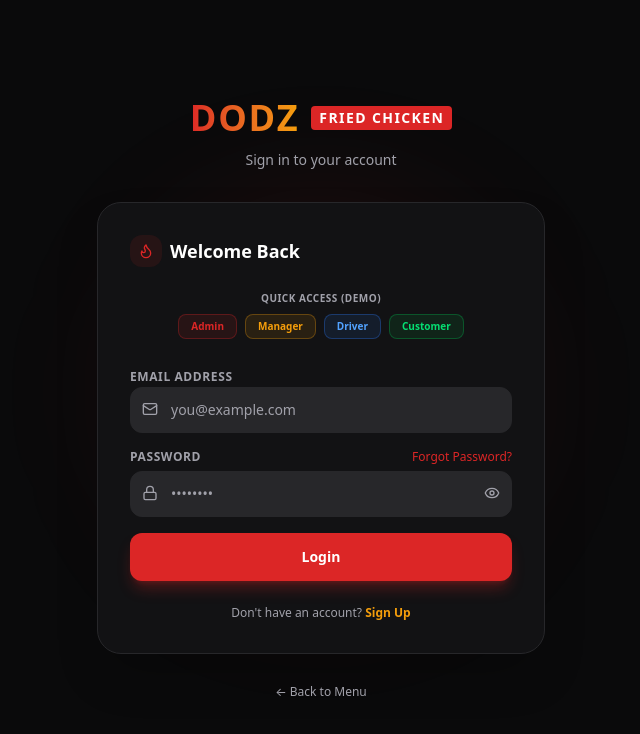
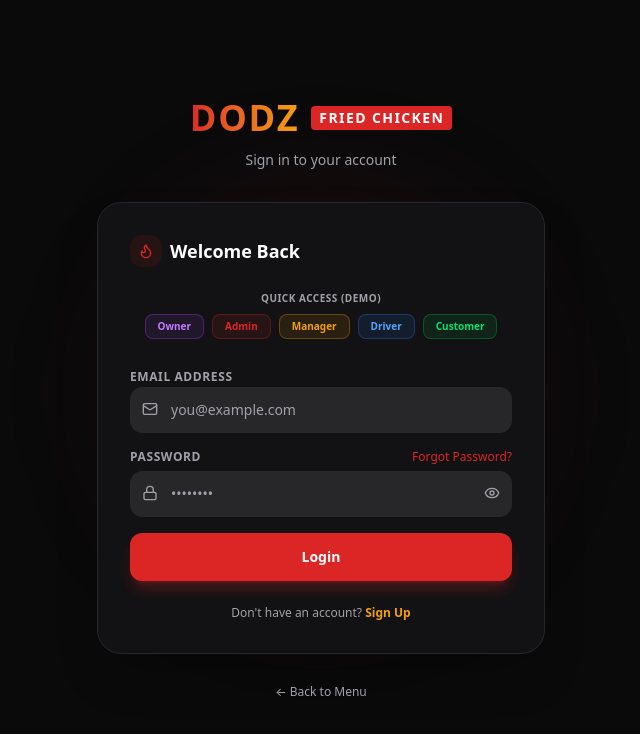
Before and after one commit to marks7924/dodz2, a Next.js app: page /auth/login in a window 1280 px wide. Shown: the top 734 px of the page, without its empty margins (319-959 px from the left). Built offline with nearby package versions, Linux system fonts and the light colour scheme; no server answers.

Commit message:
feat: restrict coupons to owner/admin and add owner quick access account

```diff
--- a/src/app/admin/page.tsx
+++ b/src/app/admin/page.tsx
@@ -373,6 +373,7 @@ export default function AdminDashboardPage() {
                   >
                     {locale === 'en' ? 'Menu' : 'المنيو'}
                   </button>
+                  {['OWNER', 'ADMIN'].includes(role || '') && (
                     <button
                       onClick={() => setActiveTab('COUPONS')}
                       className={`px-4 py-1.5 rounded-lg text-xs font-bold transition-all ${
@@ -381,6 +382,7 @@ export default function AdminDashboardPage() {
                     >
                       {locale === 'en' ? 'Coupons' : 'كوبونات'}
                     </button>
+                  )}
                   <button
                     onClick={() => setActiveTab('CHAT')}
                     className={`px-4 py-1.5 rounded-lg text-xs font-bold transition-all ${
@@ -1136,6 +1138,7 @@ export default function AdminDashboardPage() {
                 <EyeOff className="h-5 w-5" />
                 <span>{locale === 'en' ? 'Menu' : 'المنيو'}</span>
               </button>
+              {['OWNER', 'ADMIN'].includes(role || '') && (
                 <button
                   onClick={() => setActiveTab('COUPONS')}
                   className={`flex-1 flex flex-col items-center justify-center gap-0.5 text-[10px] font-bold transition-colors cursor-pointer ${
@@ -1145,6 +1148,7 @@ export default function AdminDashboardPage() {
                   <DollarSign className="h-5 w-5" />
                   <span>{locale === 'en' ? 'Coupons' : 'كوبونات'}</span>
                 </button>
+              )}
             </>
           )}
 
--- a/src/app/auth/login/page.tsx
+++ b/src/app/auth/login/page.tsx
@@ -119,6 +119,13 @@ export default function LoginPage() {
               Quick Access (Demo)
             </p>
             <div className="flex flex-wrap gap-2 justify-center">
+              <button
+                type="button"
+                onClick={() => { setEmail('owner@dodz.com'); setPassword('owner123'); }}
+                className="px-3 py-1 bg-purple-500/10 border border-purple-500/30 text-purple-400 text-[10px] font-bold rounded-lg hover:bg-purple-500 hover:text-white transition-all"
+              >
+                Owner
+              </button>
               <button
                 type="button"
                 onClick={() => { setEmail('admin@dodz.com'); setPassword('admin123'); }}
```
Lines whose indentation alone changed are shown as unchanged.
